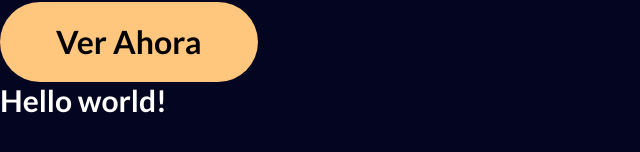
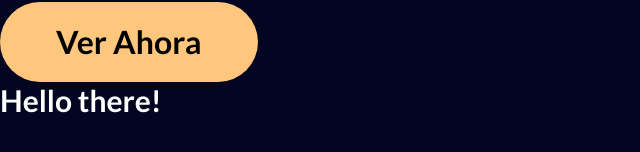
Before and after one commit to vicki-robertson/trying-react, a Next.js app: page / in a window 1280 px wide. Shown: the part 410-562 px from the top of the page, without its empty margins (0-640 px from the left). Built offline with nearby package versions, Linux system fonts and the light colour scheme.

Commit message:
merging structure to dev with git pull

```diff
--- a/src/app/page.jsx
+++ b/src/app/page.jsx
@@ -11,7 +11,7 @@ export default function Home() {
       <h2 className={styles.h2}>The Giggle</h2>
       <Button text='Ver Ahora'></Button>
       <h1 className="text-3xl font-bold">
-        Hello world!
+        Hello there!
       </h1>
     </main>
   )
```
